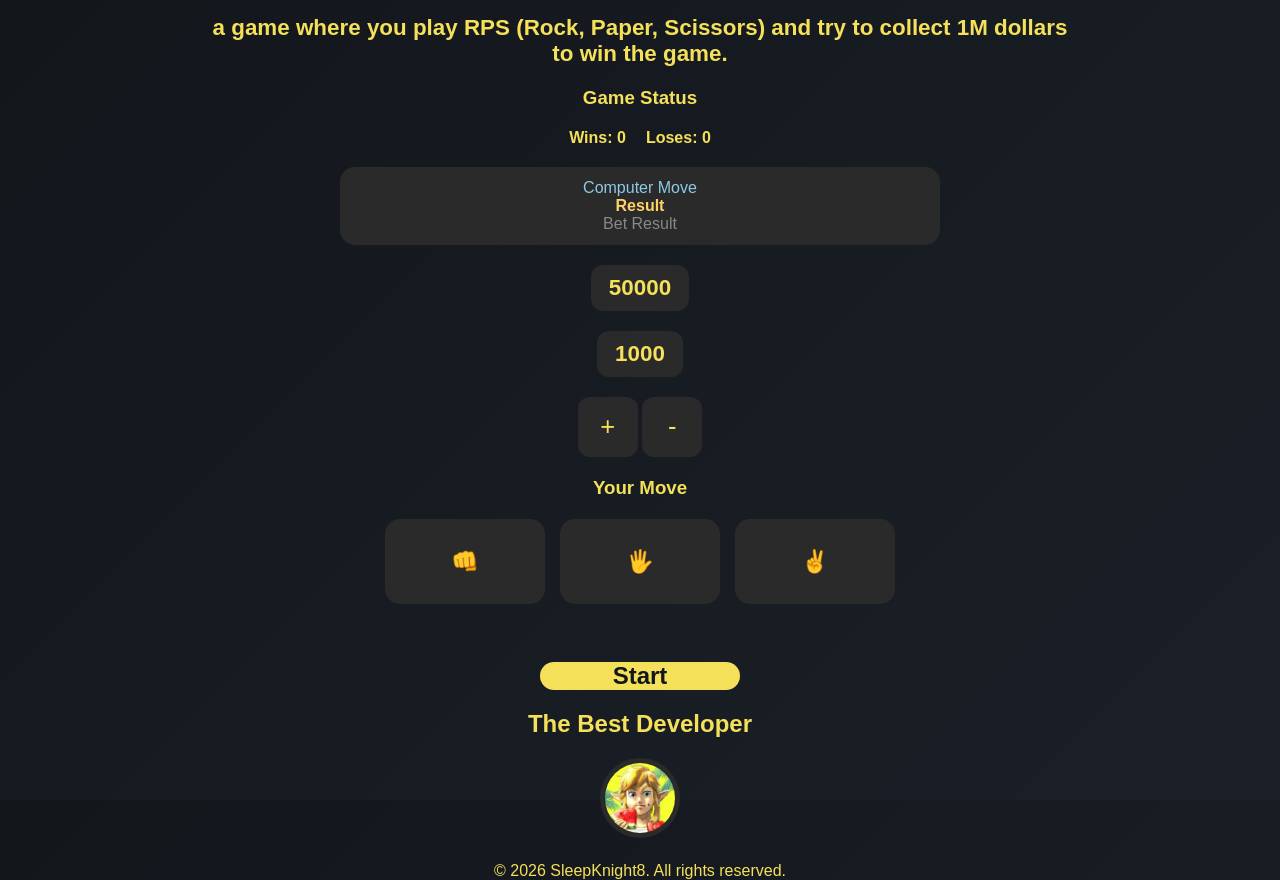
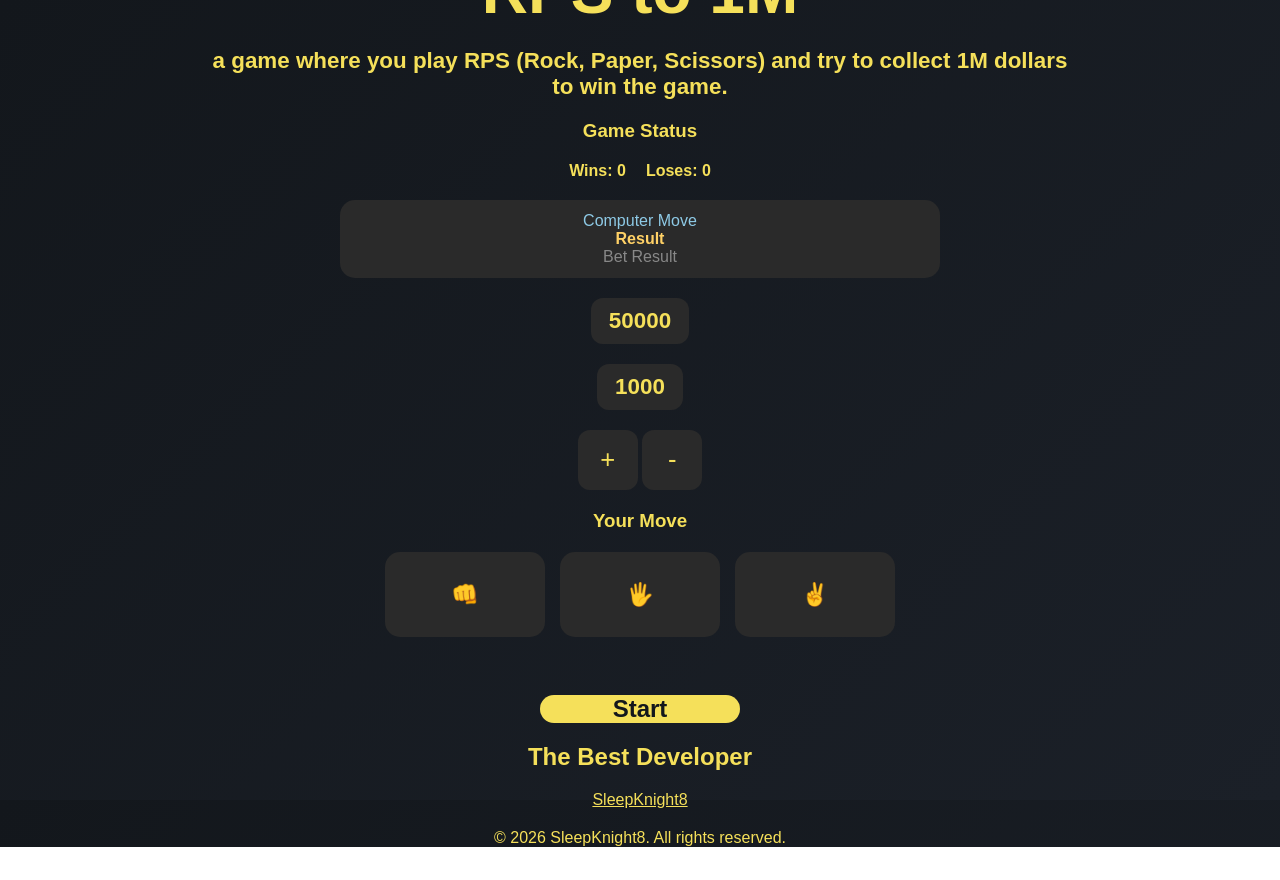
Before and after one commit to SleepKnight8/RPS-1M, a plain HTML site: page index.html in a window 1280 px wide. After the commit the page ends 847 px from the top, so only its background shows below. Drawn offline with Linux system fonts and the light colour scheme.

Commit message:
Update GitHub link in index.html
Replaced developer logo image link with text link to GitHub profile.

```diff
--- a/index.html
+++ b/index.html
@@ -46,9 +46,7 @@
         <button id="StartGame" onclick="play()">Start</button>
         <h2>The Best Developer</h2>
 
-        <a href="https://github.com/SleepKnight8" target="_blank">
-            <img src="DevPic.jpg" class="logo" alt="Developer Logo">
-        </a>
+        <a href="https://github.com/SleepKnight8" target="_blank" style="color: #f5e05a">SleepKnight8</a>
         <p id="copyright">© 2026 SleepKnight8. All rights reserved.</p>
         </div>
 
```
